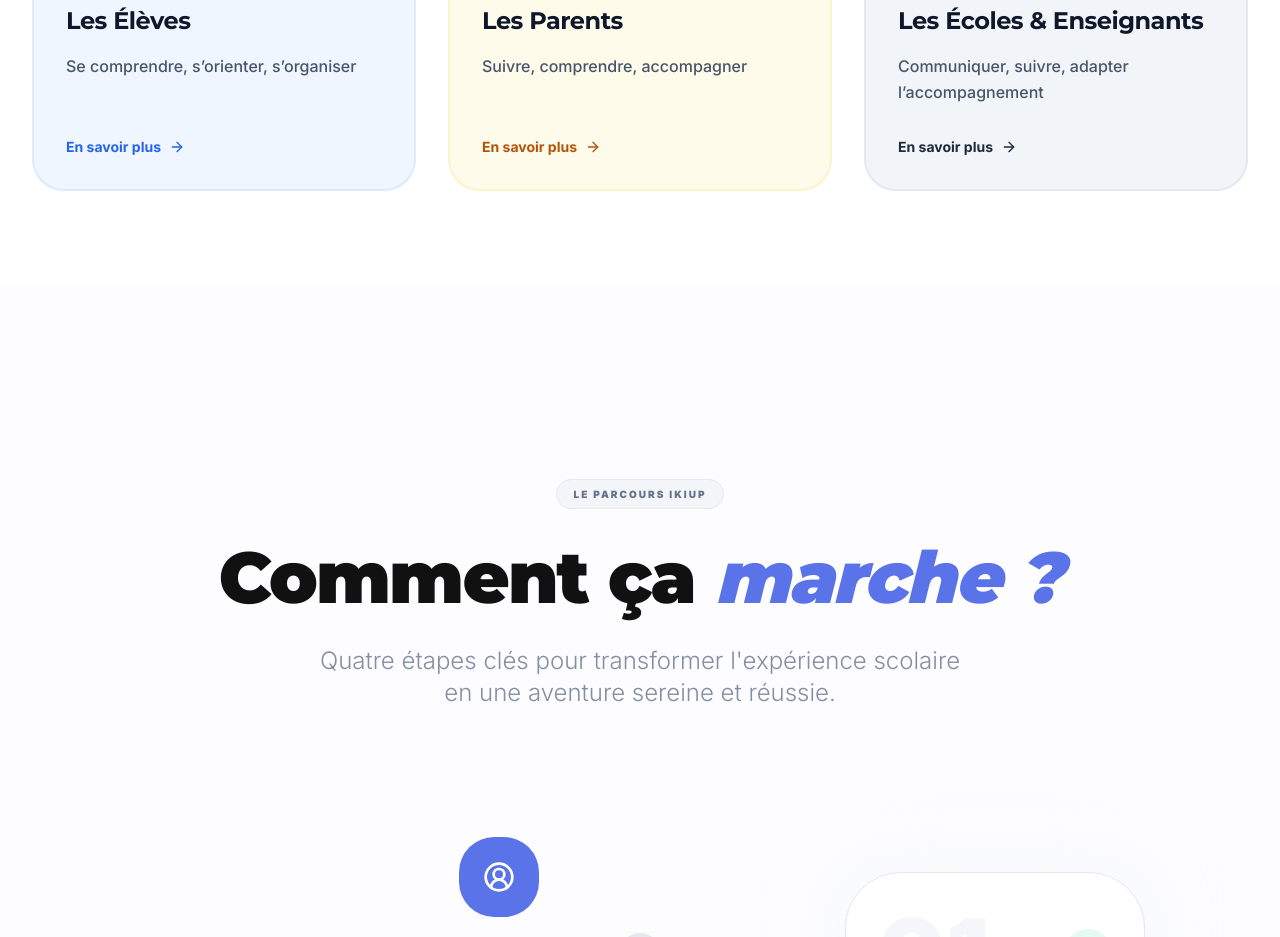
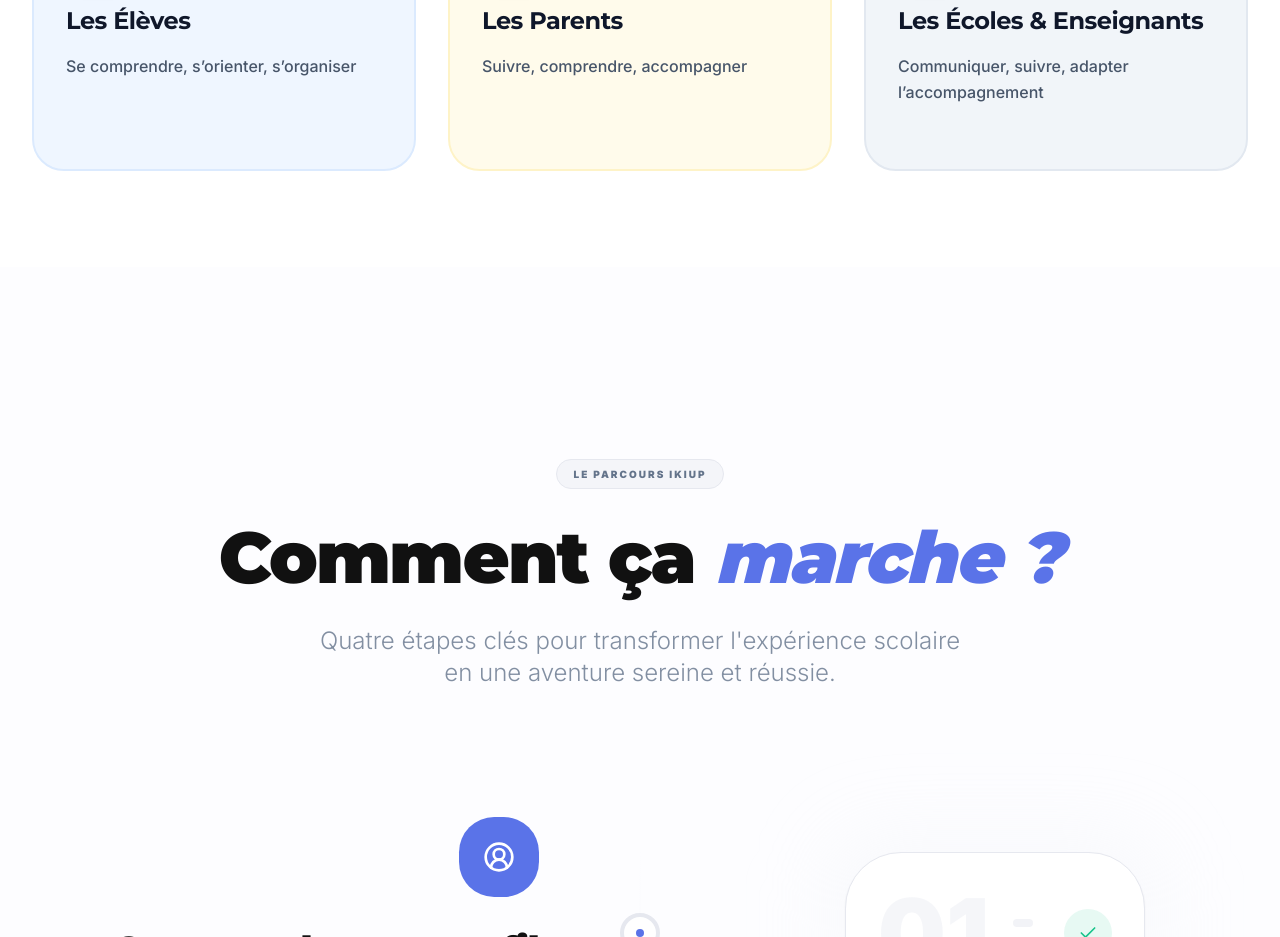
Before and after one commit to Hatimlk/IkiUp-ApplicationEducatif, a React (Vite) app: page / in a window 1280 px wide. Shown: the part 3440-4377 px from the top of the page. Built offline with nearby package versions, Linux system fonts and the light colour scheme.

Commit message:
feat: add Audience component to display target user groups with dynamic cards.

```diff
--- a/components/Audience.tsx
+++ b/components/Audience.tsx
@@ -64,10 +64,7 @@ export const Audience: React.FC<AudienceProps> = ({ lang = 'fr' }) => {
                   {card.description}
                 </p>
 
-                <div className={`flex items-center gap-2 font-bold text-sm ${card.theme.text} group-hover:gap-3 transition-all`}>
-                  <span>En savoir plus</span>
-                  <ArrowRight size={16} />
-                </div>
+
               </div>
             </Reveal>
           ))}
```
